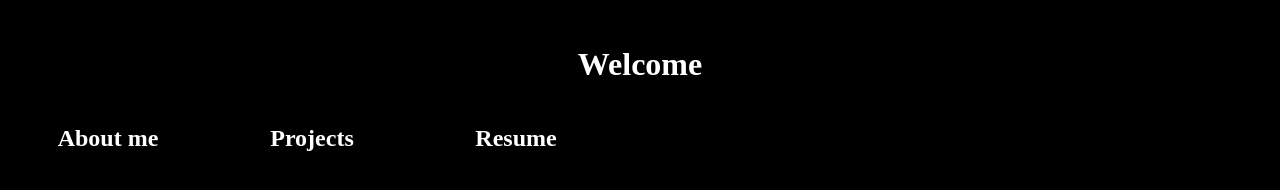
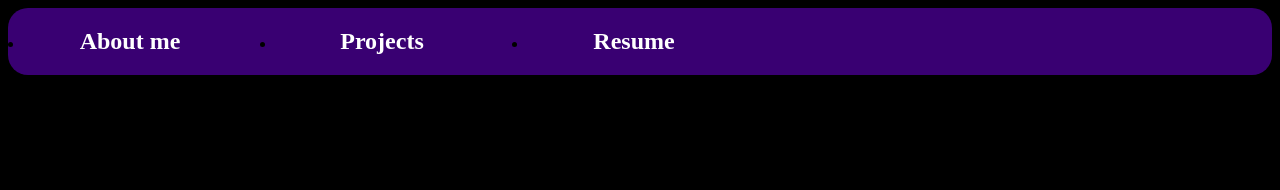
Before and after one commit to FoulestSky03/FoulestSky03.github.io, a plain HTML site: page index.html in a window 1280 px wide. Drawn offline with Linux system fonts and the light colour scheme.

Commit message:
Updating Design

```diff
--- a/index.html
+++ b/index.html
@@ -7,9 +7,11 @@
     <link href="styles.css" rel="stylesheet">
 </head>
 <body>
-<h1 id="openingtext" class="textcolor">Welcome</h1>
-<a href="aboutme.html"><h2 class="textcolor" id="aboutme">About me</h2></a>
-<h2 class="textcolor" id="projects">Projects</h2>
-<a href="resume.html"><h2 id="resume" class="textcolor">Resume</h2></a>
+<div class="container">
+<li><a href="aboutme.html"><h2 class="textcolor" id="aboutme">About me</h2></a></li>
+<li><a href="projects.html"><h2 class="textcolor" id="projects">Projects</h2></a></li>
+<li><a href="resume.html"><h2 class="textcolor" id="resume">Resume</h2></a></li>
+</div>
+
 </body>
 </html>
--- a/styles.css
+++ b/styles.css
@@ -2,13 +2,17 @@
     color: white;
 }
 
+.container{
+    background-color: rgb(57, 0, 114);
+    display: flex;
+    border-radius: 20px;
+    flex-direction: row;
+    gap: 30px;
+
+}
+
 body{
     background-color: black;
-}
-
-#openingtext{
-    padding-top: 25px;
-    text-align: center;
 }
 
 #aboutme, #projects, #resume{
```
Also changed, not shown: projects.html (added, +12 -0 lines), resume.html (added, +12 -0 lines).
